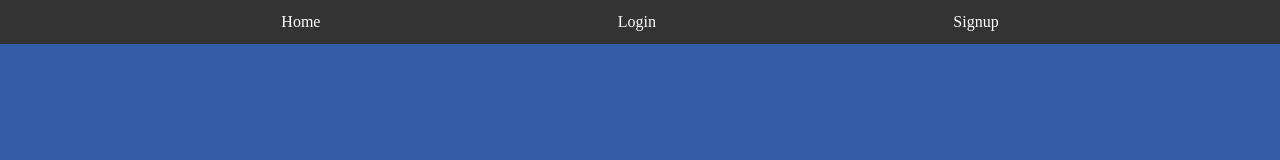
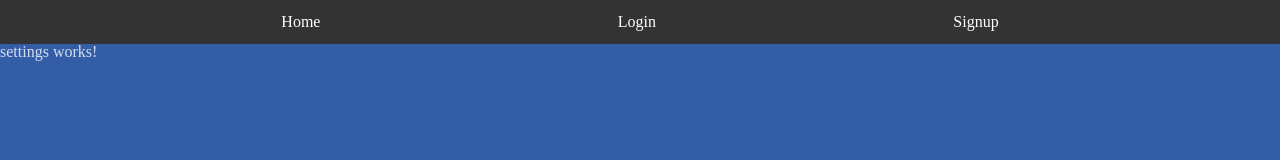
Before and after one commit to Acoustic-Medical-Center/AcousticMedicalCenter.Front, an Angular app: page /settings in a window 1280 px wide. Before the commit this address led to /. Shown: the top 160 px of the page. Built offline with nearby package versions, Linux system fonts and the light colour scheme.

Commit message:
add settings component

```diff
--- a/src/app/app.routes.ts
+++ b/src/app/app.routes.ts
@@ -1,8 +1,11 @@
 import { Routes } from '@angular/router';
 import { authRoutes } from './pages/_auth/auth.routes';
 import { HomePageComponent } from './pages/home-page/home-page.component';
+import { SettingsComponent } from './pages/settings/settings/settings.component';
 
 export const routes: Routes = [
   { path: '', component: HomePageComponent, title: 'HomePage' },
+  { path: 'settings', component: SettingsComponent, title: 'Settings' },
+
   ...authRoutes,
 ];
--- /dev/null
+++ b/src/app/pages/settings/settings/settings.component.html
@@ -0,0 +1 @@
+<p>settings works!</p>
```
Also changed, not shown: src/app/pages/settings/settings/settings.component.ts (added, +12 -0 lines), src/app/pages/settings/settings/settings.component.scss (added).
